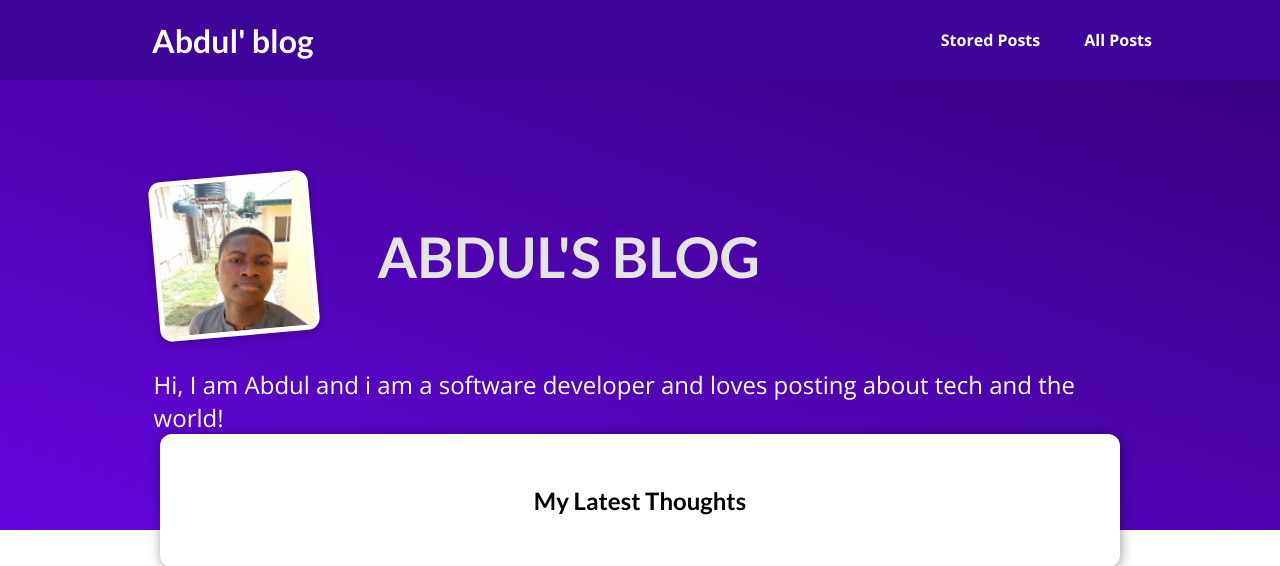
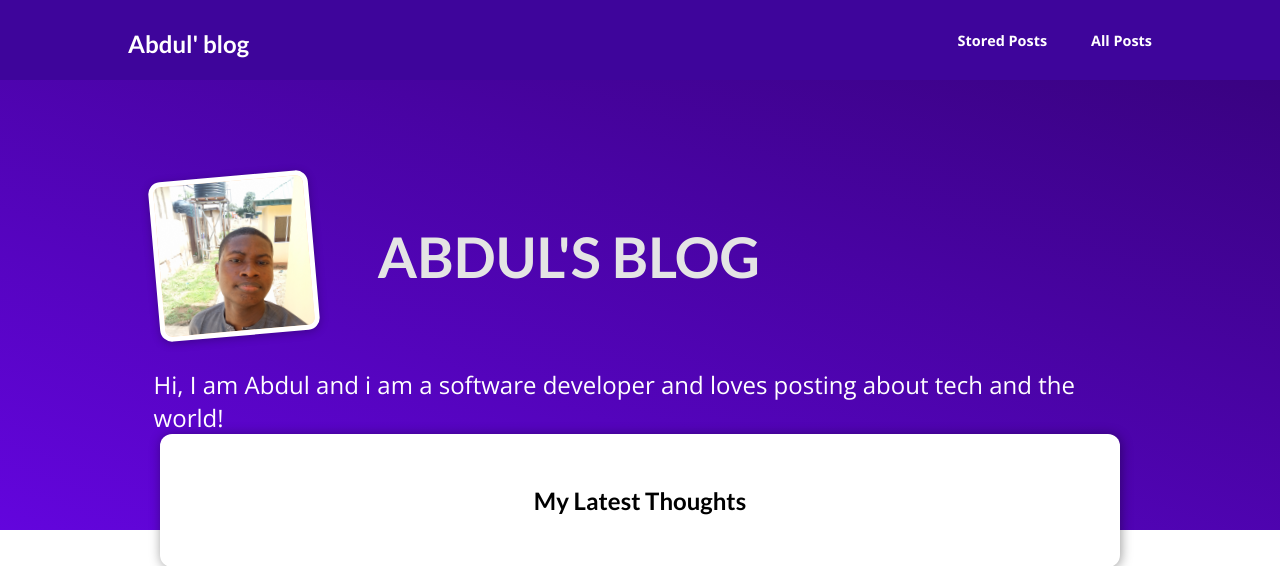
Before and after one commit to Abdul-abiola/django-blog-site, a Django app: page / in a window 1280 px wide. Shown: the top 566 px of the page. Run offline with Django 5.2, Linux system fonts and the light colour scheme; data that the repository does not hold is empty.

Commit message:
Update app.css

```diff
--- a/static/app.css
+++ b/static/app.css
@@ -38,6 +38,7 @@ h3 {
   text-decoration: none;
   color: white;
   font-weight: bold;
+  font-size: 0.9rem;
   margin-left: 1.5rem;
 }
 
@@ -50,3 +51,7 @@ h3 {
 #main-navigation h1 a:active {
   color: white;
 }
+#main-navigation h1 a {
+  font-size: 1.5rem;
+  margin-left: 0;
+}
```
